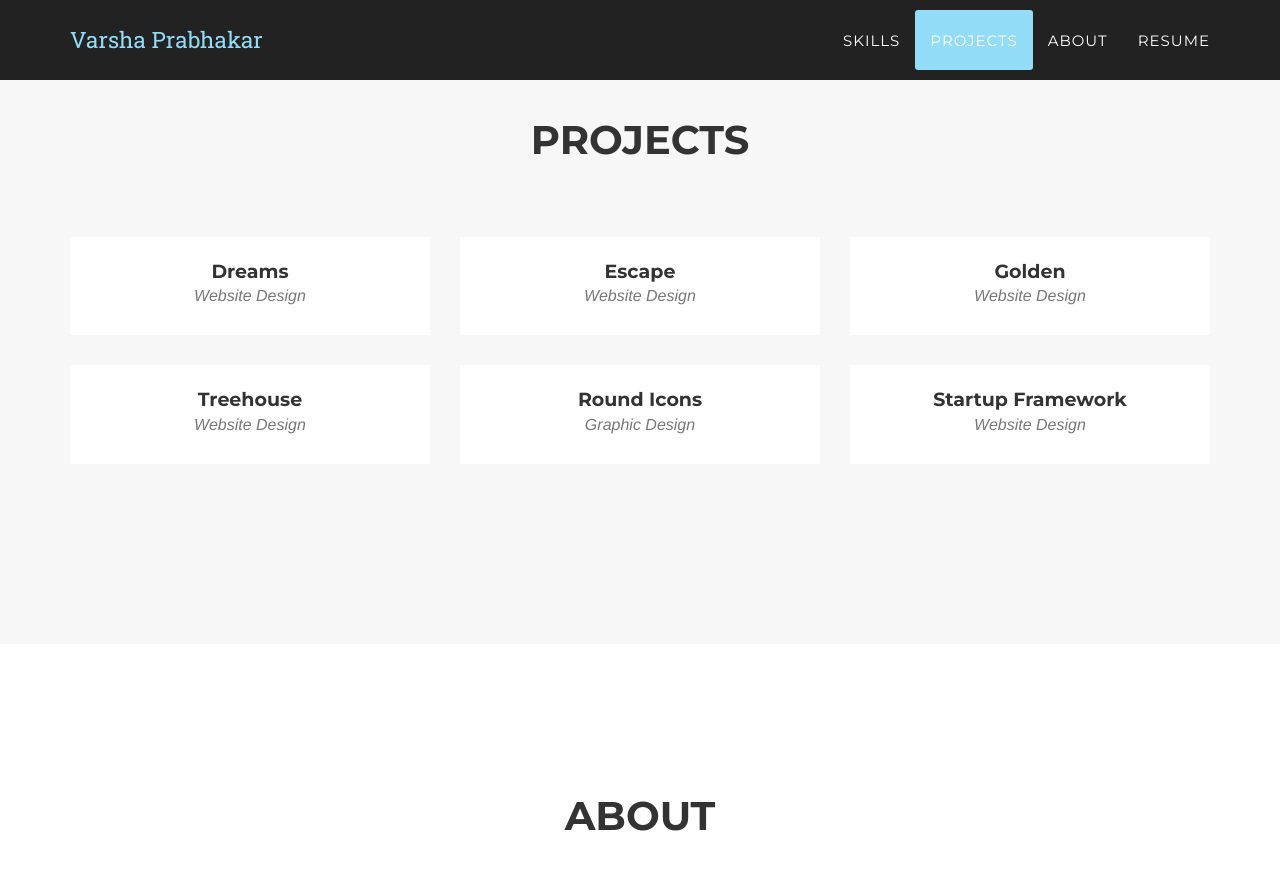
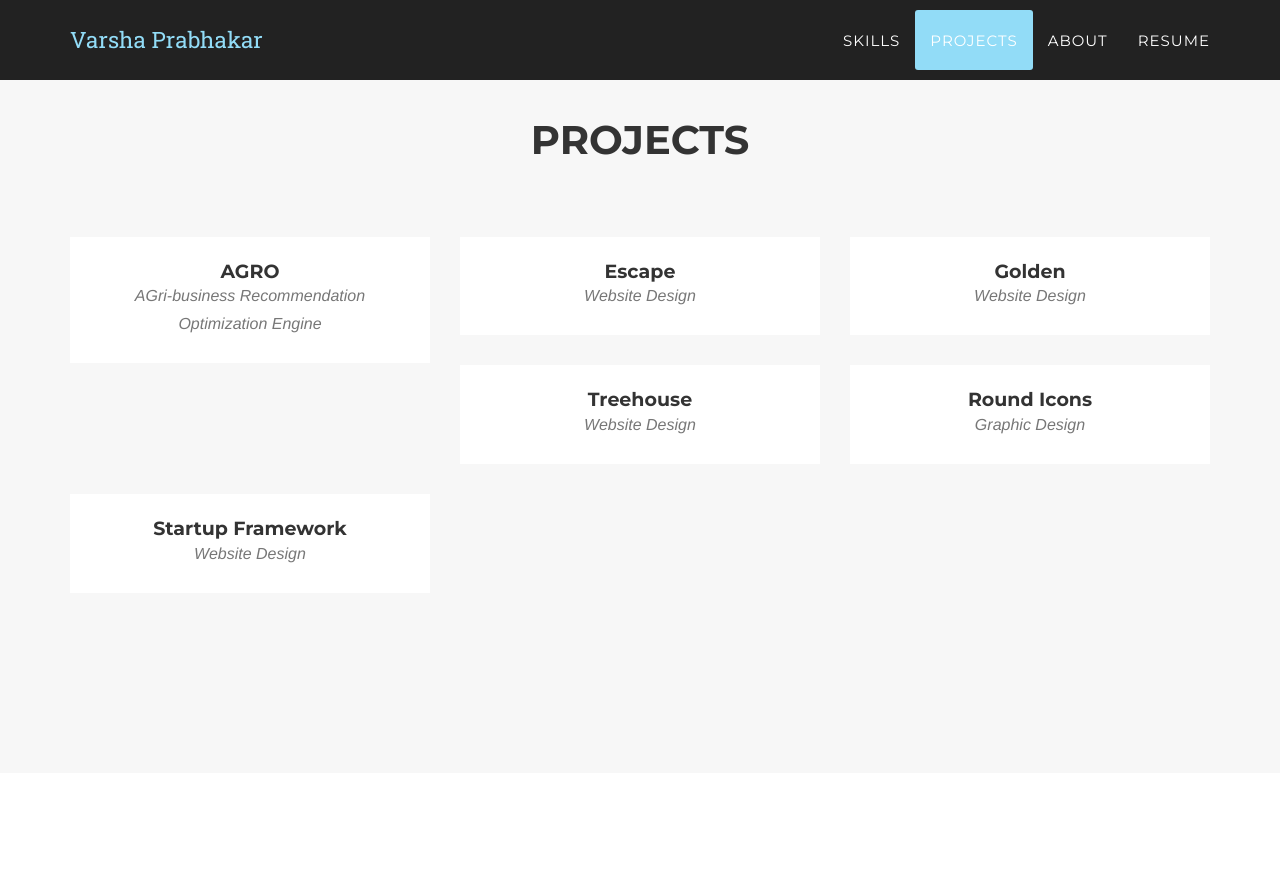
Before and after one commit to VarshaPrabhakar07/VarshaPrabhakar07.github.io, a Jekyll site: the page built from _posts/2014-07-18-project-1.markdown, in a window 1280 px wide and 900 px high, scrolled down 1464 px. Shown: the top 870 px of the window. Built offline with Jekyll 4.4.1, drawn with Linux system fonts in a browser that asks for light colours; some web fonts are replaced.

Commit message:
Update 2014-07-18-project-1.markdown

```diff
--- a/_posts/2014-07-18-project-1.markdown
+++ b/_posts/2014-07-18-project-1.markdown
@@ -1,6 +1,6 @@
 ---
-title: Dreams
-subtitle: Website Design
+title: AGRO
+subtitle: AGri-business Recommendation Optimization Engine
 layout: default
 modal-id: 1
 date: 2014-07-18
```
